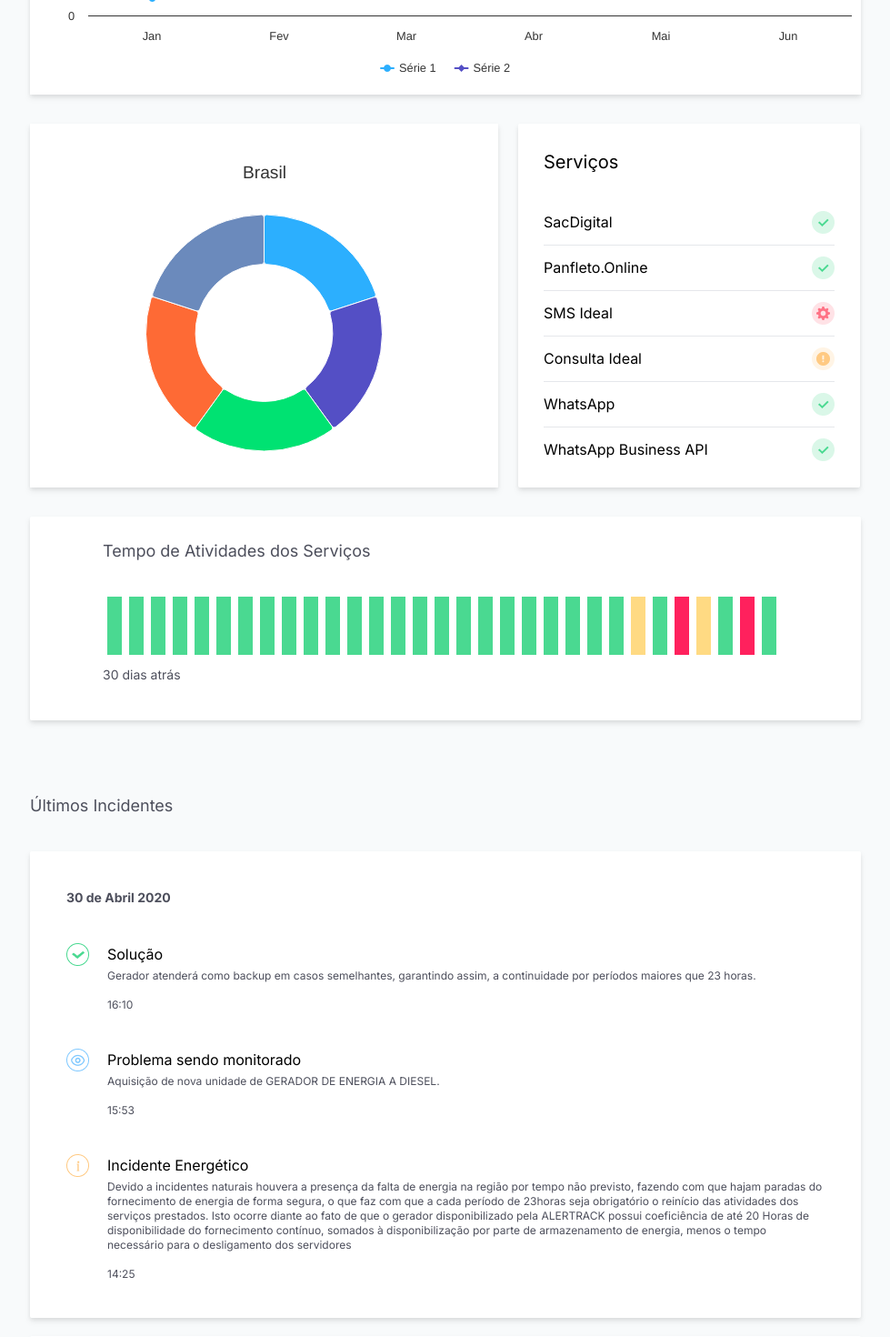
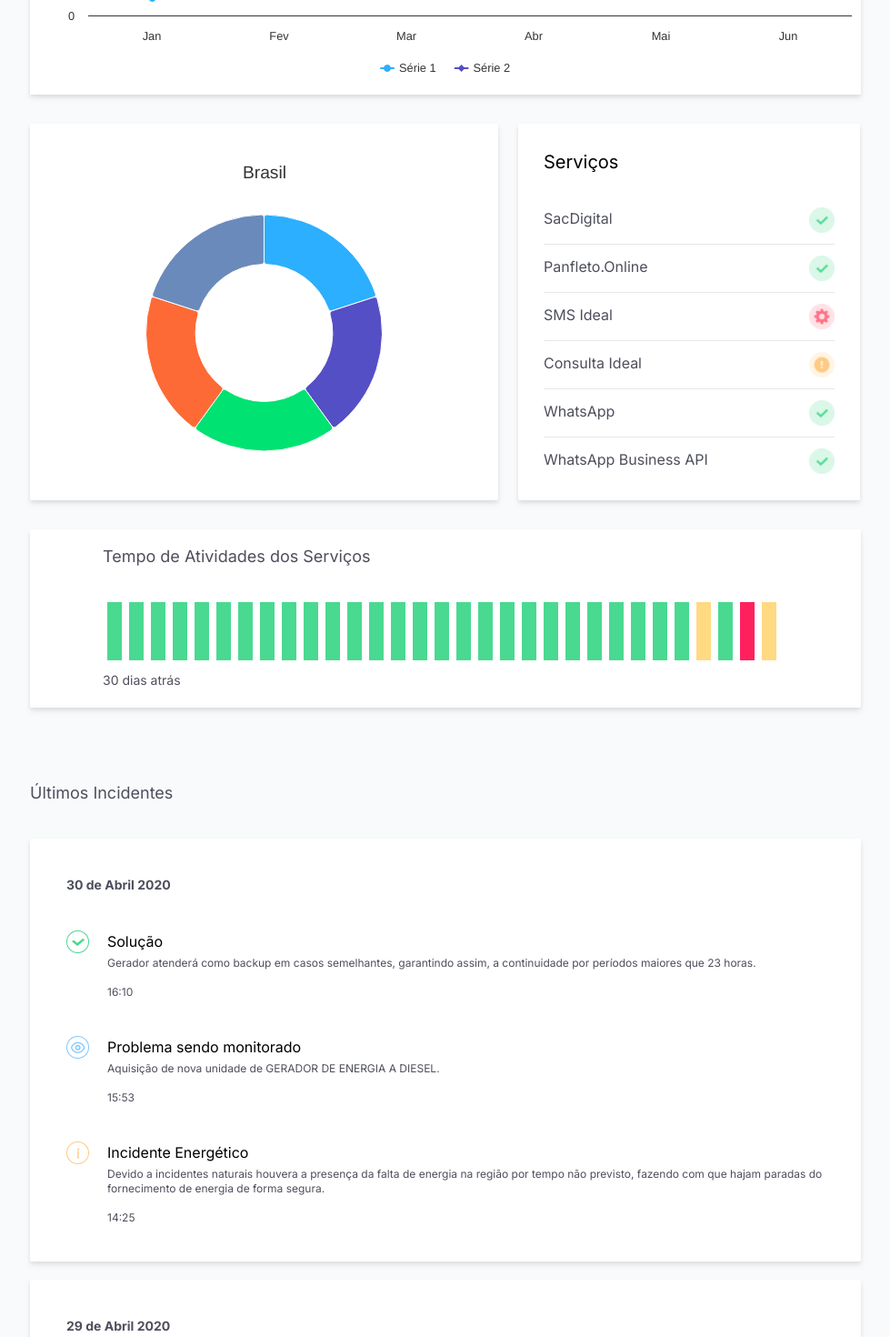
Before and after one commit to Antonio-Ramon/status-page, a React (Vite) app in the folder front-end-test/: page / in a window 1280 px wide. Shown: the part 560-2030 px from the top of the page at 91% size, without its empty margins (150-1129 px from the left). Built offline with nearby package versions, Linux system fonts and the light colour scheme.

Commit message:
services Activity Bar Finished

```diff
--- a/front-end-test/src/components/BarsTest.jsx
+++ /dev/null
@@ -1,37 +0,0 @@
-import React from "react";
-import { Tooltip } from "primereact/tooltip";
-import "primereact/resources/primereact.min.css";
-import "primereact/resources/themes/fluent-light/theme.css";
-
-const BarsTest = () => {
-  const barras = [];
-
-  const status = " de Junho de 2020 WhatsApp Operando";
-  // Gerar as 31 barras retangulares
-  for (let i = 1; i <= 31; i++) {
-    barras.push(
-      <div
-        key={i}
-        className="barras h-16 w-4 bg-[#4AD991] mr-1 md:mr-2 lg:mr-2"
-        // Ajustar a cor da barra em determinados dias
-        style={
-          i === 30 || i === 27
-            ? { backgroundColor: "#FF215D" }
-            : i === 28 || i === 25
-            ? { backgroundColor: "#FFDA83" }
-            : {}
-        }
-      >
-        <Tooltip
-          target=".barras"
-          content={i + status}
-          position="top"
-          style={{ fontSize: "1rem", width: "120px" }}
-        />
-      </div>
-    );
-  }
-  return <div className="w-11/12 flex flex-row justify-center">{barras}</div>;
-};
-
-export default BarsTest;
--- a/front-end-test/src/components/Charts.jsx
+++ b/front-end-test/src/components/Charts.jsx
@@ -3,33 +3,32 @@ import MainChart from "./MainChart";
 import DonutChart from "./DonutChart";
 import Services from "./Services";
 import ServicesActivity from "./ServicesActivity";
-import BarsTest from "./BarsTest";
 
 const Charts = () => {
   return (
     <div className="flex flex-col items-center gap-8 pt-24">
-      <div className="w-11/12 lg:w-[914px] bg-gray-300 drop-shadow-md rounded-sm">
+      <div className="w-11/12 lg:w-[914px] bg-white drop-shadow-md rounded-sm">
         <MainChart />
       </div>
 
       <div className="flex w-11/12 lg:w-[914px] flex-wrap flex-col lg:flex-row items-center md:items-center gap-[22px]">
-        <div className="w-full lg:w-[515px] bg-gray-300 drop-shadow-md rounded-sm">
+        <div className="w-full lg:w-[515px] h-[414px] bg-white drop-shadow-md rounded-sm">
           <DonutChart />
         </div>
-        <div className="w-full lg:w-[376px] h-[400px] bg-white drop-shadow-md rounded-sm">
+        <div className="w-full lg:w-[376px] h-[414px] bg-white drop-shadow-md rounded-sm">
           <Services />
         </div>
       </div>
 
-      <div className="w-11/12 lg:w-[914px] pb-10 flex flex-col items-center justify-center bg-white drop-shadow-md rounded-sm">
-        <div className="w-full flex pl-5 md:pl-16 lg:pl-20 pt-6 pb-9">
+      <div className="w-11/12 lg:w-[914px] pb-5 flex flex-col items-center justify-center bg-white drop-shadow-md rounded-sm">
+        <div className="w-full flex pl-4 md:pl-16 lg:pl-20 pt-4 pb-9">
           <p className="text-lg text-[#4D4F5C]">
             Tempo de Atividades dos Serviços
           </p>
         </div>
-        <BarsTest />
-        {/* <ServicesActivity /> */}
-        <div className="w-full flex pl-5 md:pl-16 lg:pl-20 pt-3">
+        {/* <BarsTest /> */}
+        <ServicesActivity />
+        <div className="w-full flex pl-4 md:pl-16 lg:pl-20 pt-3">
           <p className="text-sm text-[#4D4F5C]">30 dias atrás</p>
         </div>
       </div>
--- a/front-end-test/src/components/Logs.jsx
+++ b/front-end-test/src/components/Logs.jsx
@@ -48,14 +48,7 @@ const Logs = () => {
               <p className="text-xs text-[#4D4F5C]">
                 Devido a incidentes naturais houvera a presença da falta de
                 energia na região por tempo não previsto, fazendo com que hajam
-                paradas do fornecimento de energia de forma segura, o que faz
-                com que a cada período de 23horas seja obrigatório o reinício
-                das atividades dos serviços prestados. Isto ocorre diante ao
-                fato de que o gerador disponibilizado pela ALERTRACK possui
-                coeficiência de até 20 Horas de disponibilidade do fornecimento
-                contínuo, somados à disponibilização por parte de armazenamento
-                de energia, menos o tempo necessário para o desligamento dos
-                servidores
+                paradas do fornecimento de energia de forma segura.
               </p>
               <p className="text-xs text-[#4D4F5C] mt-4">14:25 </p>
             </div>
--- a/front-end-test/src/components/Services.jsx
+++ b/front-end-test/src/components/Services.jsx
@@ -13,57 +13,63 @@ const Services = () => {
 
   return (
     <div className="flex flex-col m-7 gap-3">
-      <p className="text-xl mb-4">Serviços</p>
-      <div className="flex flex-row justify-between"></div>
-      <p className="flex flex-row justify-between">
+      <p className="text-xl mb-6">Serviços</p>
+      <p className="flex flex-row justify-between text-[#4D4F5C]">
         SacDigital
-        <img id="check" src={CheckServices} alt="" />
+        <img className="w-7" id="check" src={CheckServices} alt="" />
         <Tooltip
           target="#check"
           content={working}
           position="left"
-          style={{ fontSize: "1rem", width: "120px" }}
+          showDelay={200}
+          hideDelay={200}
+          style={{ fontSize: "0.9rem", width: "120px" }}
         />
       </p>
       <hr />
-      <p className="flex flex-row justify-between">
+      <p className="flex flex-row justify-between text-[#4D4F5C]">
         Panfleto.Online
-        <img id="check" src={CheckServices} alt="" />{" "}
+        <img className="w-7" id="check" src={CheckServices} alt="" />{" "}
       </p>
       <hr />
 
-      <p className="flex flex-row justify-between">
+      <p className="flex flex-row justify-between text-[#4D4F5C]">
         SMS Ideal
         <Tooltip
           target="#maintain"
           content={maintain}
           position="left"
-          style={{ fontSize: "1rem", width: "135px" }}
+          showDelay={200}
+          hideDelay={200}
+          style={{ fontSize: "0.9rem", width: "135px" }}
         />
-        <img id="maintain" src={MaintainServices} alt="" />
+        <img className="w-7" id="maintain" src={MaintainServices} alt="" />
       </p>
       <hr />
 
-      <p className="flex flex-row justify-between">
+      <p className="flex flex-row justify-between text-[#4D4F5C]">
         Consulta Ideal
         <Tooltip
           target="#alert"
           content={alert}
           position="left"
-          style={{ fontSize: "1rem", width: "120px" }}
+          showDelay={200}
+          hideDelay={200}
+          style={{ fontSize: "0.9rem", width: "120px" }}
         />
-        <img id="alert" src={AlertServices} alt="" />
+        <img className="w-7" id="alert" src={AlertServices} alt="" />
       </p>
       <hr />
 
-      <p className="flex flex-row justify-between">
+      <p className="flex flex-row justify-between text-[#4D4F5C]">
         WhatsApp
-        <img id="check" src={CheckServices} alt="" />
+        <img className="w-7" id="check" src={CheckServices} alt="" />
       </p>
       <hr />
 
-      <p className="flex flex-row justify-between">
-        WhatsApp Business API <img id="check" src={CheckServices} alt="" />
+      <p className="flex flex-row justify-between text-[#4D4F5C]">
+        WhatsApp Business API{" "}
+        <img className="w-7" id="check" src={CheckServices} alt="" />
       </p>
     </div>
   );
--- a/front-end-test/src/components/ServicesActivity.jsx
+++ b/front-end-test/src/components/ServicesActivity.jsx
@@ -1,77 +1,42 @@
 import React from "react";
-import Highcharts from "highcharts";
-import HighchartsReact from "highcharts-react-official";
+import { Tooltip } from "primereact/tooltip";
 
-let numberOfBars = 31;
-const data = [];
+const ServicesActivity = () => {
+  const barras = [];
 
-for (let i = 1; i <= numberOfBars; i++) {
-  const objects = { name: `Bar ${i}`, y: 1 };
-  data.push(objects);
-}
+  for (let i = 1; i <= 31; i++) {
+    const tooltipText =
+      i === 30
+        ? `${i} de junho de 2023 Em Manutenção`
+        : i === 28 || i === 31
+        ? `${i} de junho de 2023 Sistema Oscilando`
+        : `${i} de junho de 2023 Operando`;
+    barras.push(
+      <div
+        key={i}
+        id={`bar-${i}`}
+        className="barras h-16 w-4 bg-[#4AD991] mr-1 md:mr-2 lg:mr-2"
+        style={
+          i === 30
+            ? { backgroundColor: "#FF215D" }
+            : i === 28 || i === 31
+            ? { backgroundColor: "#FFDA83" }
+            : {}
+        }
+      >
+        <Tooltip
+          target={`#bar-${i}`}
+          content={tooltipText}
+          position="top"
+          showDelay={200}
+          hideDelay={200}
+          style={{ fontSize: "0.9rem", width: "150px" }}
+        />
+      </div>
+    );
+  }
 
-const options = {
-  chart: {
-    type: "column",
-    height: 250,
-    marginBottom: 70,
-    marginLeft: 50,
-    marginTop: 30,
-    marginRight: 50,
-  },
-  title: {
-    text: "Tempo de Atividades dos Serviços",
-    align: "left",
-    style: {
-      fontWeight: "normal",
-    },
-    x: 40,
-    y: 40,
-  },
-  xAxis: {
-    categories: data.map((item) => item.name),
-    gridLineWidth: 0,
-    lineWidth: 0,
-    labels: {
-      enabled: false,
-    },
-  },
-  yAxis: {
-    min: 0,
-    title: {
-      text: "",
-    },
-    gridLineWidth: 0,
-    labels: {
-      enabled: false,
-    },
-  },
-  legend: {
-    align: "left",
-    floating: true,
-    x: 30,
-  },
-  series: [
-    {
-      name: "90 dias atrás",
-      data: data.map((item) => item.y),
-    },
-  ],
-  plotOptions: {
-    column: {
-      pointWidth: 17,
-      color: "#4AD991",
-    },
-  },
-  credits: {
-    enabled: false,
-  },
+  return <div className="w-11/12 flex flex-row justify-center">{barras}</div>;
 };
 
-const ServicesActivity = () => (
-  <div className="">
-    <HighchartsReact highcharts={Highcharts} options={options} />
-  </div>
-);
-
 export default ServicesActivity;
```
